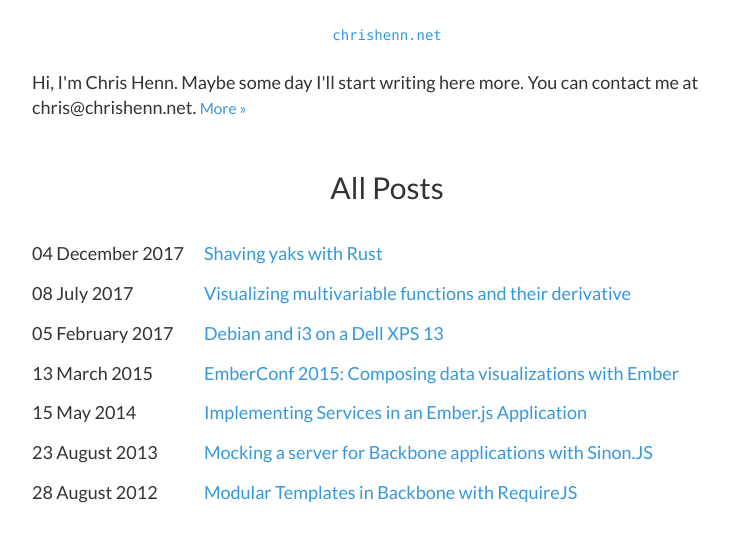
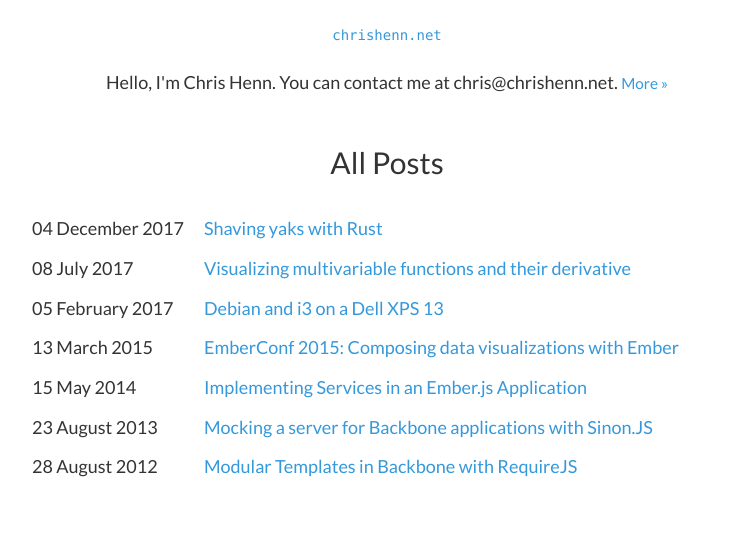
Before and after one commit to chnn/chrishenn-net, a Jekyll site: the page built from index.html, in a window 1280 px wide. Shown: the top 542 px of the page, without its empty margins (253-982 px from the left). Built offline with Jekyll 4.4.1, drawn with Linux system fonts in a browser that asks for light colours.

Commit message:
Add resume, tweak blurb

```diff
--- a/about.markdown
+++ b/about.markdown
@@ -5,7 +5,7 @@
 
 <div class="about-page">
   <img title="big chicken (v2)" src="{{ site.baseurl }}/assets/images/big-chicken.jpg" class="me">
-  <p>Hello, my name is Chris Henn. I study mathematics at Reed College. Previously I've worked as a full-stack developer at <a href="http://www.tilde.io/">Tilde</a> and <a href="http://www.h2ometrics.com/">H2Ometrics</a>, focusing primarily on complex data visualization problems. I'll be looking for work come Fall 2017; if you have openings in software engineering, please don't hesitate to <a href="mailto:chris@chrishenn.net">get in touch</a>.</p>
+  <p>Hello, my name is Chris Henn. I study mathematics at Reed College. Previously I've worked as a full-stack developer at <a href="http://www.tilde.io/">Tilde</a> and <a href="http://www.h2ometrics.com/">H2Ometrics</a>, focusing primarily on complex data visualization problems. I'll be looking for work come Fall 2017; if you have openings in software engineering, please don't hesitate to <a href="{{ site.baseurl }}/assets/Resume - Chris Henn.pdf">look at my resume</a> or <a href="mailto:chris@chrishenn.net">get in touch</a>.</p>
   <p>When I'm not thinking about math or computers, I can usually be found trail running, mountaineering, or working with <a href="http://marinsar.org/">Marin County Search and Rescue.</a></p>
   <p>This site lives in a Git repository <a href="https://github.com/chnn/chnn.github.io">here</a>. I'm also on <a href="https://github.com/chnn">GitHub</a>, <a href="https://www.strava.com/athletes/163049">Strava</a>, and <a href="https://www.instagram.com/chnnnnnnnnnnnn/">Instagram</a>.</p>
 </div>
--- a/assets/css/screen.scss
+++ b/assets/css/screen.scss
@@ -88,6 +88,10 @@
 
 #home {
     font-size: $body-font-size;
+
+    p {
+        text-align: center;
+    }
 
     h2 {
         margin-top: 50px;
--- a/index.html
+++ b/index.html
@@ -4,7 +4,7 @@
 ---
 
 <div id="home">
-    <p>Hi, I'm Chris Henn. Maybe some day I'll start writing here more. You can contact me at chris@chrishenn.net. <small><a href="{{ site.baseurl }}/about.html">More &raquo;</a></small></p>
+    <p>Hello, I'm Chris Henn. You can contact me at chris@chrishenn.net. <small><a href="{{ site.baseurl }}/about.html">More &raquo;</a></small></p>
     <h2>All Posts</h2>
     <table class="all-posts">
         <tbody>
```
Also changed, not shown: 1 other file.
